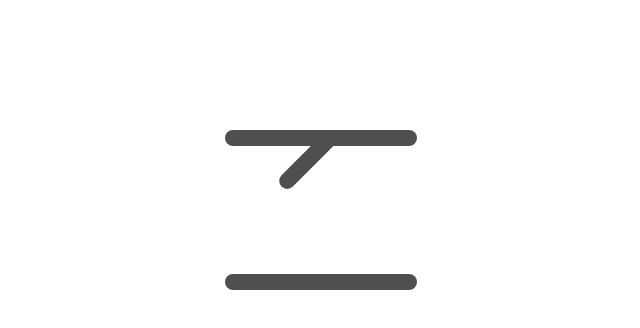
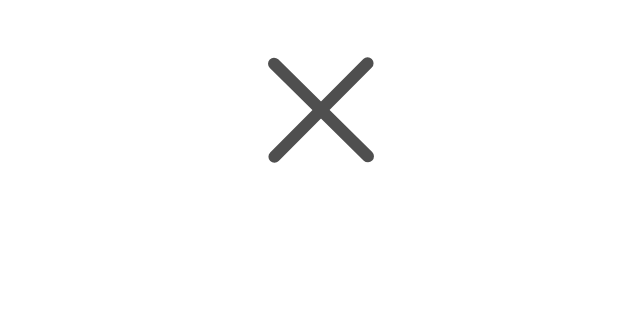
Before and after one commit to pavophilip/blog, a Next.js app: page /blog/burger in a window 1280 px wide. Shown: the top 328 px of the page, without its empty margins (319-959 px from the left). Built offline with nearby package versions, Linux system fonts and the light colour scheme.

Commit message:
burger animation

```diff
--- a/src/components/BurgerMenu/BurgerMenu.js
+++ b/src/components/BurgerMenu/BurgerMenu.js
@@ -12,51 +12,47 @@ const c2 = {
 const StyledSvg = styled.svg`
   cursor: pointer;
   z-index: 5;
-  scale: 8;
-  margin-top: 200px;
+  overflow: visible;
+  scale: 6;
+  margin-top: 100px;
 
   & > rect {
-    //transform-origin: center;
-    //transform-box: fill-box;
+    transform-origin: center;
+    transform-box: fill-box;
   }
 `;
 
 const BurgerMenu = memo(({ isOpen, onClick }) => {
   const first = useSpring({
-    // to: async (next) => {
-    //   if (isOpen) {
-    //     await next({
-    //       transform: "translate(0px, 9px) rotate(0deg)",
-    //       config: c1,
-    //     });
-    //     await next({
-    //       transform: "translate(0px, 9px) rotate(-45deg)",
-    //       config: c2,
-    //     });
-    //   } else {
-    //     await next({
-    //       transform: "translate(0px, 9px) rotate(0deg)",
-    //       config: c1,
-    //     });
-    //     await next({
-    //       transform: "translate(0px, 0px) rotate(0deg)",
-    //       config: c2,
-    //     });
-    //   }
-    // },
+    to: async (next) => {
+      if (isOpen) {
+        await next({
+          transform: "translate(0px, 9px) rotate(0deg)",
+          config: c1,
+        });
+        await next({
+          transform: "translate(0px, 9px) rotate(-45deg)",
+          config: c2,
+        });
+      } else {
+        await next({
+          transform: "translate(0px, 9px) rotate(0deg)",
+          config: c1,
+        });
+        await next({
+          transform: "translate(0px, 0px) rotate(0deg)",
+          config: c2,
+        });
+      }
+    },
   });
 
   const second = useSpring({
     to: {
-      transform: isOpen ? "rotate(-45deg)" : "rotate(0deg)",
+      opacity: isOpen ? 0 : 1,
     },
-    config: config.wobbly,
-
-    // to: {
-    //   opacity: isOpen ? 0 : 1,
-    // },
-    // delay: !isOpen && 100,
-    // config: c1,
+    delay: !isOpen && 100,
+    config: c1,
   });
 
   const third = useSpring({
@@ -118,7 +114,7 @@ const BurgerMenu = memo(({ isOpen, onClick }) => {
         height="2"
         rx="1"
         fill={"#4F4F4F"}
-        // style={third}
+        style={third}
       />
     </StyledSvg>
   );
```
